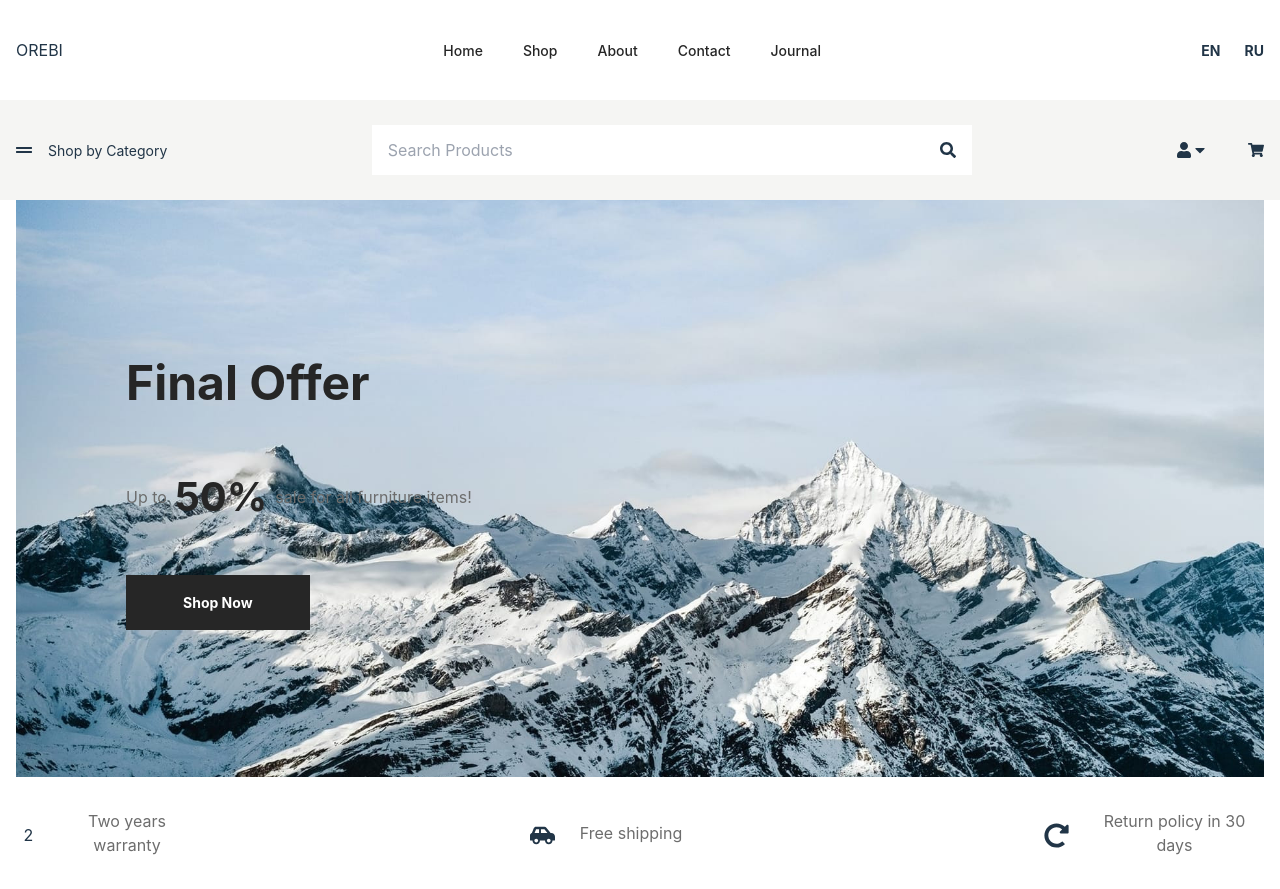
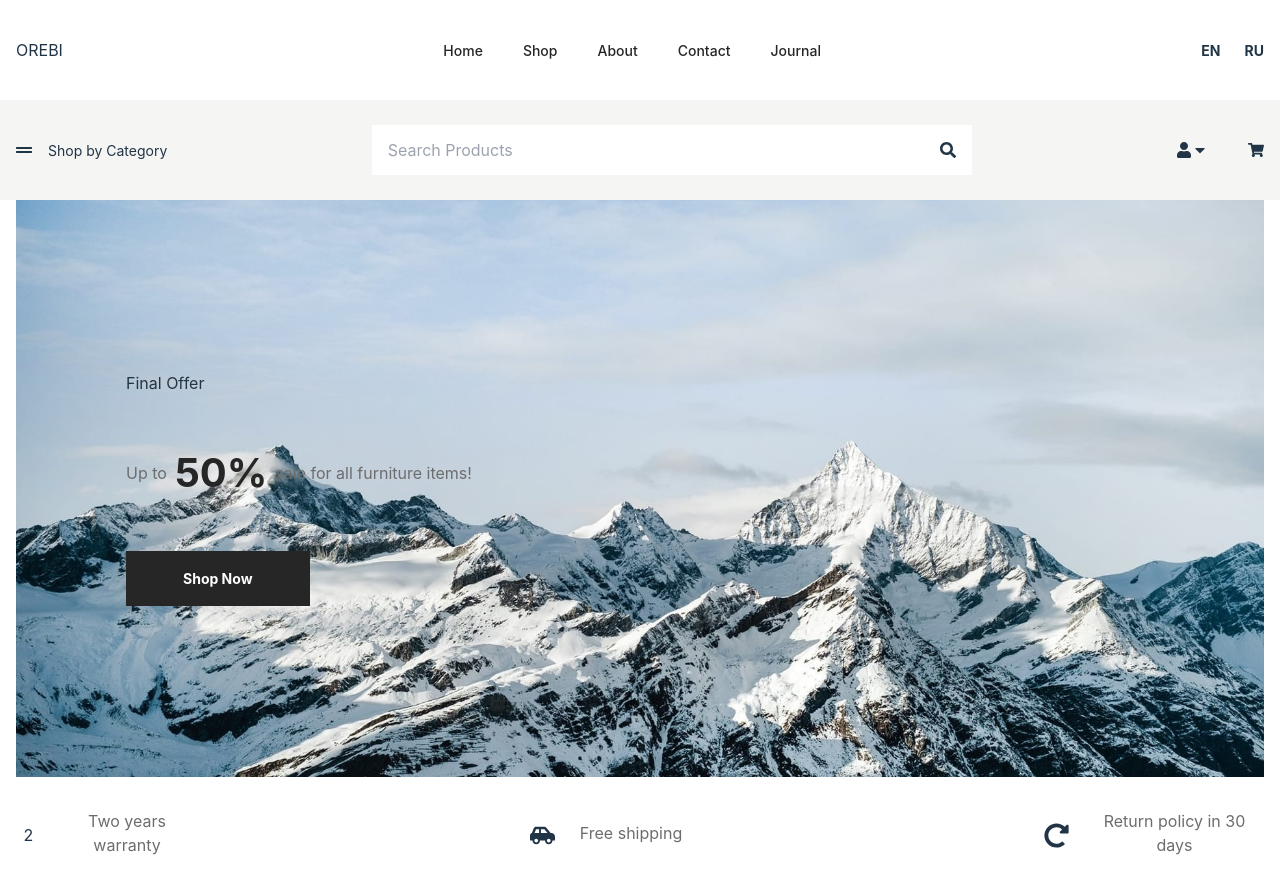
Before and after one commit to TheVu1997/sober-theme, a React (Vite) app: page / in a window 1280 px wide. Built offline with nearby package versions, Linux system fonts and the light colour scheme.

Commit message:
feat: Update introtop

```diff
--- a/src/Modules/Builders/Components/Home/Intro/IntroTop/IntroTop.jsx
+++ b/src/Modules/Builders/Components/Home/Intro/IntroTop/IntroTop.jsx
@@ -17,7 +17,7 @@ function IntroTop() {
                         <div className="orebi-intro__content" >
                             <div className="orebi-intro__content-left">
                                 <div className="orebi-intro__content-left__title">
-                                    <h1>Final Offer</h1>
+                                    <h2>Final Offer</h2>
                                 </div>
                                 <div className="orebi-intro__content-left__des">
                                     <p className='orebi-intro__content-left__des-sale gray--500'>Up to <b>50%</b> sale for all furniture items!</p>
```
